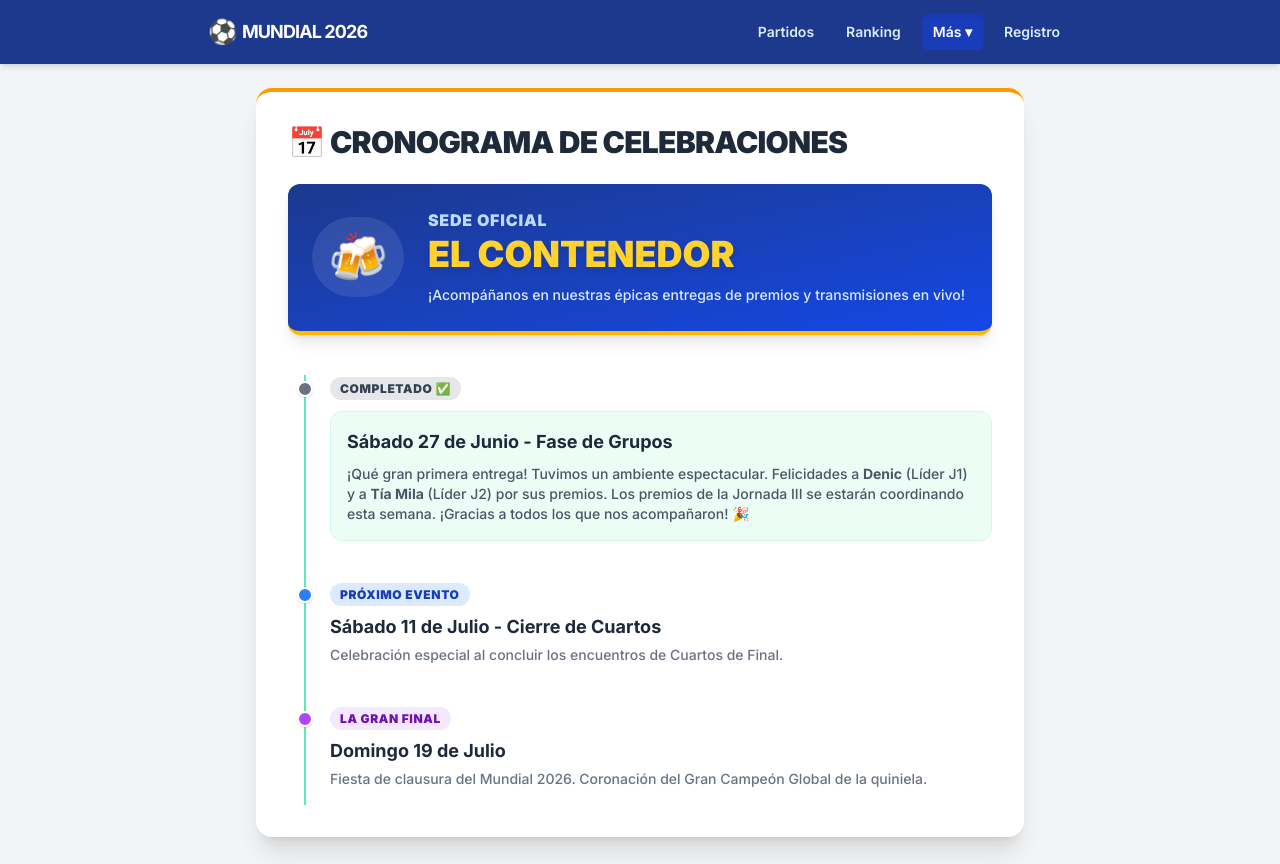
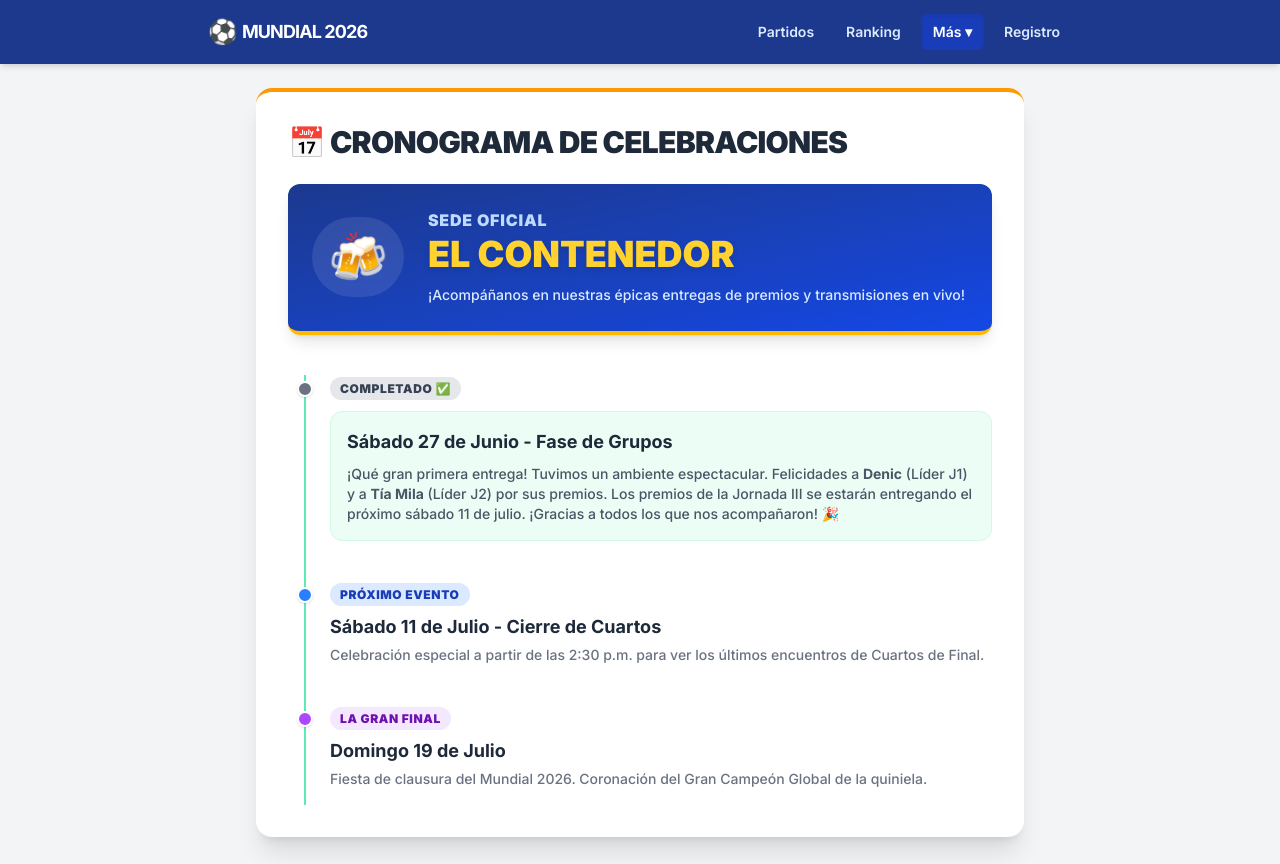
Before and after one commit to denicmurillo/quiniela-mundialista, a Next.js app: page /calendario in a window 1280 px wide. Built offline with nearby package versions, Linux system fonts and the light colour scheme; no server answers.

Commit message:
Actualización calendario con humor sarcástico

```diff
--- a/app/calendario/page.tsx
+++ b/app/calendario/page.tsx
@@ -44,7 +44,7 @@ export default function Calendario() {
                                 <div className="mt-3 bg-emerald-50 border border-emerald-100 p-4 rounded-xl">
                                     <h4 className="font-bold text-gray-800 text-lg">Sábado 27 de Junio - Fase de Grupos</h4>
                                     <p className="text-sm text-gray-600 font-medium mt-2">
-                                        ¡Qué gran primera entrega! Tuvimos un ambiente espectacular. Felicidades a <strong>Denic</strong> (Líder J1) y a <strong>Tía Mila</strong> (Líder J2) por sus premios. Los premios de la Jornada III se estarán coordinando esta semana. ¡Gracias a todos los que nos acompañaron! 🎉
+                                        ¡Qué gran primera entrega! Tuvimos un ambiente espectacular. Felicidades a <strong>Denic</strong> (Líder J1) y a <strong>Tía Mila</strong> (Líder J2) por sus premios. Los premios de la Jornada III se estarán entregando el próximo sábado 11 de julio. ¡Gracias a todos los que nos acompañaron! 🎉
                                     </p>
                                 </div>
                             ) : (
@@ -52,10 +52,10 @@ export default function Calendario() {
                                 <div className="mt-3 bg-amber-50 border border-amber-100 p-4 rounded-xl">
                                     <h4 className="font-bold text-gray-800 text-lg">Sábado 27 de Junio - El Cumpleaños Fantasma 🎂</h4>
                                     <p className="text-sm text-gray-600 font-medium mt-2 mb-2">
-                                        Un monumento y agradecimiento exclusivo a <strong>Oscar</strong> (Líder J2), ¡literalmente el único que llegó a la premiación! 🏆
+                                        Un monumento y agradecimiento exclusivo a <strong>Oscar</strong> (Líder J2), ¡literalmente el único que llegó a la premiación! 🏆 (y Dylan, que no le quedaba de otra)
                                     </p>
                                     <p className="text-sm text-gray-600 font-medium mt-1">
-                                        Al parecer, un cumpleaños sorpresa en PECHE Fitness nos boicoteó la asistencia masiva. No hay resentimientos, pero para la próxima al menos avisen para llevar el queque. 😅 Los premios pendientes de J1 y J3 se estarán entregando en los próximos días.
+                                        Al parecer, un cumpleaños sorpresa en PECHE Fitness nos boicoteó la asistencia masiva. No hay resentimientos, pero para la próxima al menos avisen para llevar el queque. 😅 Los premios pendientes de J1, J2 y J3 se estarán entregando el sábado 11 de julio.
                                     </p>
                                 </div>
                             )}
@@ -67,7 +67,7 @@ export default function Calendario() {
                             <span className="text-xs font-black bg-blue-100 text-blue-800 px-2.5 py-1 rounded-full uppercase tracking-wider">Próximo Evento</span>
                             <h4 className="font-bold text-gray-800 text-lg mt-2">Sábado 11 de Julio - Cierre de Cuartos</h4>
                             <p className="text-sm text-gray-500 font-medium mt-1">
-                                Celebración especial al concluir los encuentros de Cuartos de Final.
+                                Celebración especial a partir de las 2:30 p.m. para ver los últimos encuentros de Cuartos de Final.
                                 {esModoEmpresa && " (Esperemos que esta vez nadie cumpla años sin avisar 👀)."}
                             </p>
                         </div>
```
